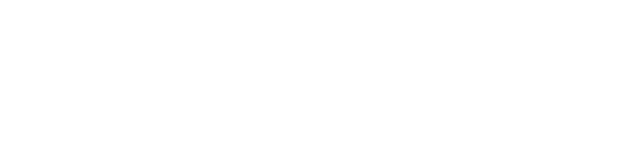
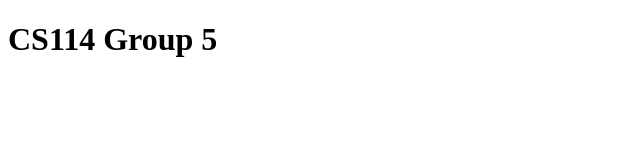
Before and after one commit to jmakrides/CS114-Group5, a plain HTML site: page src/Index.html in a window 1280 px wide. Shown: the whole page, without its empty margins (0-640 px from the left). Drawn offline with Linux system fonts and the light colour scheme.

Commit message:
Added heading to homepage

```diff
--- a/src/Index.html
+++ b/src/Index.html
@@ -5,6 +5,8 @@
     <title>CS114 Group 5</title>
 </head>
 <body>
-
+    <div>
+        <h1>CS114 Group 5</h1>
+    </div>
 </body>
 </html>
```
